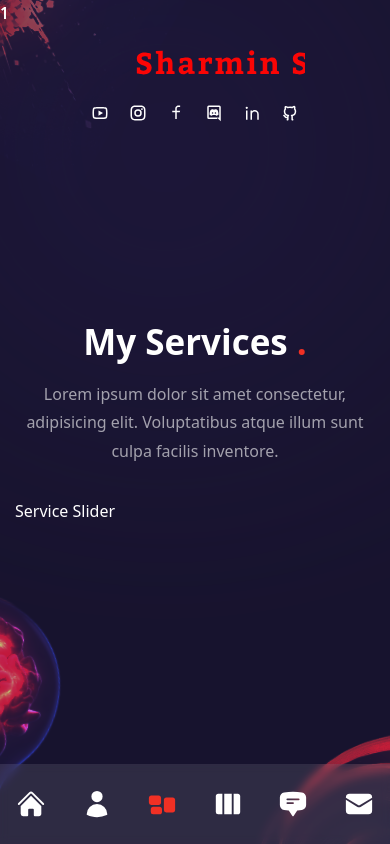
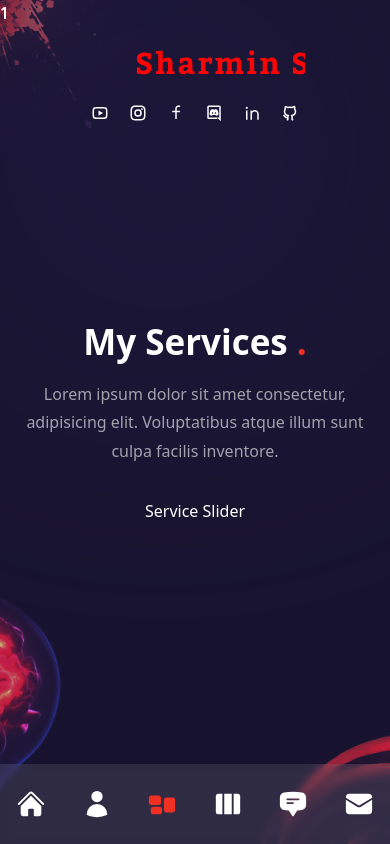
Before and after one commit to Sharmin64/my-next-portfolio, a Next.js app: page /services in a window 390 px wide. Built offline with nearby package versions, Linux system fonts and the light colour scheme.

Commit message:
service section updated

```diff
--- a/components/ServiceSlider.js
+++ b/components/ServiceSlider.js
@@ -1,5 +1,70 @@
+// ! import swiper react components
+import { Swiper, SwiperSlide } from "swiper/react";
+
+// import swiper styles
+import "swiper/css";
+import "swiper/css/free-mode";
+import "swiper/css/pagination";
+
+// icons
+import {
+  RxCrop,
+  RxDesktop,
+  RxPencil2,
+  RxReader,
+  RxRocket,
+  RxArrowTopRight,
+} from "react-icons/rx";
+
+// import required modules
+import { FreeMode, Pagination } from "swiper/modules";
+
+// service data
+const serviceData = [
+  {
+    icon: <RxCrop />,
+    title: "Web Development",
+    description: "Lorem ipsum dolor sit amet, consectetur adipiscing elit.",
+  },
+  {
+    icon: <RxPencil2 />,
+    title: "Design",
+    description: "Lorem ipsum dolor sit amet, consectetur adipiscing elit.",
+  },
+  {
+    icon: <RxDesktop />,
+    title: "Development",
+    description: "Lorem ipsum dolor sit amet, consectetur adipiscing elit.",
+  },
+  {
+    icon: <RxReader />,
+    title: "Copywriting",
+    description: "Lorem ipsum dolor sit amet, consectetur adipiscing elit.",
+  },
+  {
+    icon: <RxRocket />,
+    title: "SEO",
+    description: "Lorem ipsum dolor sit amet, consectetur adipiscing elit.",
+  },
+];
+
 const ServiceSlider = () => {
-  return <div>Service Slider</div>;
+  return (
+    <Swiper
+      breakpoints={{
+        320: {
+          slidesPerView: 1,
+          spaceBetween: 15,
+        },
+        640: {
+          slidesPerView: 3,
+          spaceBetween: 15,
+        },
+      }}
+    >
+      Service Slider
+    </Swiper>
+  );
 };
 
 export default ServiceSlider;
--- a/package.json
+++ b/package.json
@@ -21,7 +21,7 @@
     "react-dom": "18.2.0",
     "react-icons": "^4.11.0",
     "react-tsparticles": "^2.12.2",
-    "swiper": "^10.3.1",
+    "swiper": "^11.0.5",
     "tailwind-scrollbar": "^3.0.5",
     "tailwindcss": "3.3.3",
     "tsparticles": "^2.12.0"
--- a/pages/services/index.js
+++ b/pages/services/index.js
@@ -1,41 +1,3 @@
-// icons
-import {
-  RxCrop,
-  RxPencil2,
-  RxDesktop,
-  RxReader,
-  RxRocket,
-} from "react-icons/rx";
-
-// data
-const serviceData = [
-  {
-    icon: <RxCrop />,
-    title: "Branding",
-    description: "Lorem ipsum dolor sit amet, consectetur adipiscing elit.",
-  },
-  {
-    icon: <RxPencil2 />,
-    title: "Design",
-    description: "Lorem ipsum dolor sit amet, consectetur adipiscing elit.",
-  },
-  {
-    icon: <RxDesktop />,
-    title: "Development",
-    description: "Lorem ipsum dolor sit amet, consectetur adipiscing elit.",
-  },
-  {
-    icon: <RxReader />,
-    title: "Copywriting",
-    description: "Lorem ipsum dolor sit amet, consectetur adipiscing elit.",
-  },
-  {
-    icon: <RxRocket />,
-    title: "SEO",
-    description: "Lorem ipsum dolor sit amet, consectetur adipiscing elit.",
-  },
-];
-
 //? component
 import ServiceSlider from "../../components/ServiceSlider";
 import Bulb from "../../components/Bulb";
```
Also changed, not shown: 1 other file (tests, documents, lock files or other folders).
